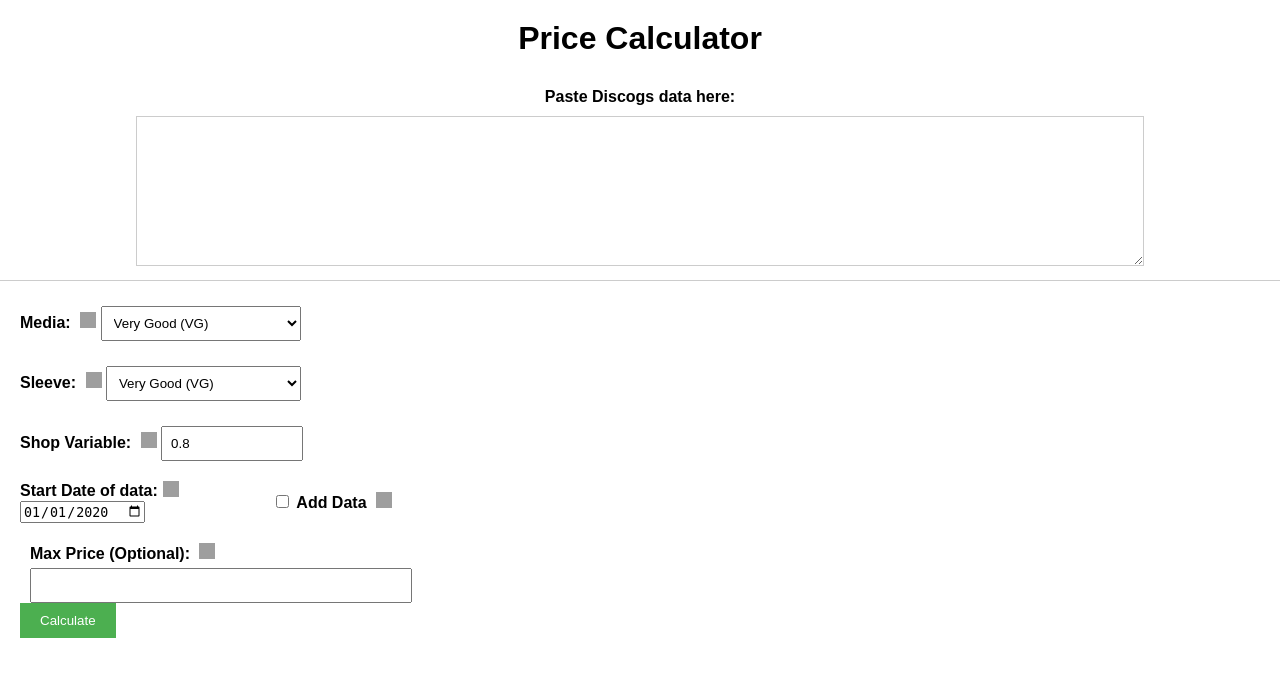
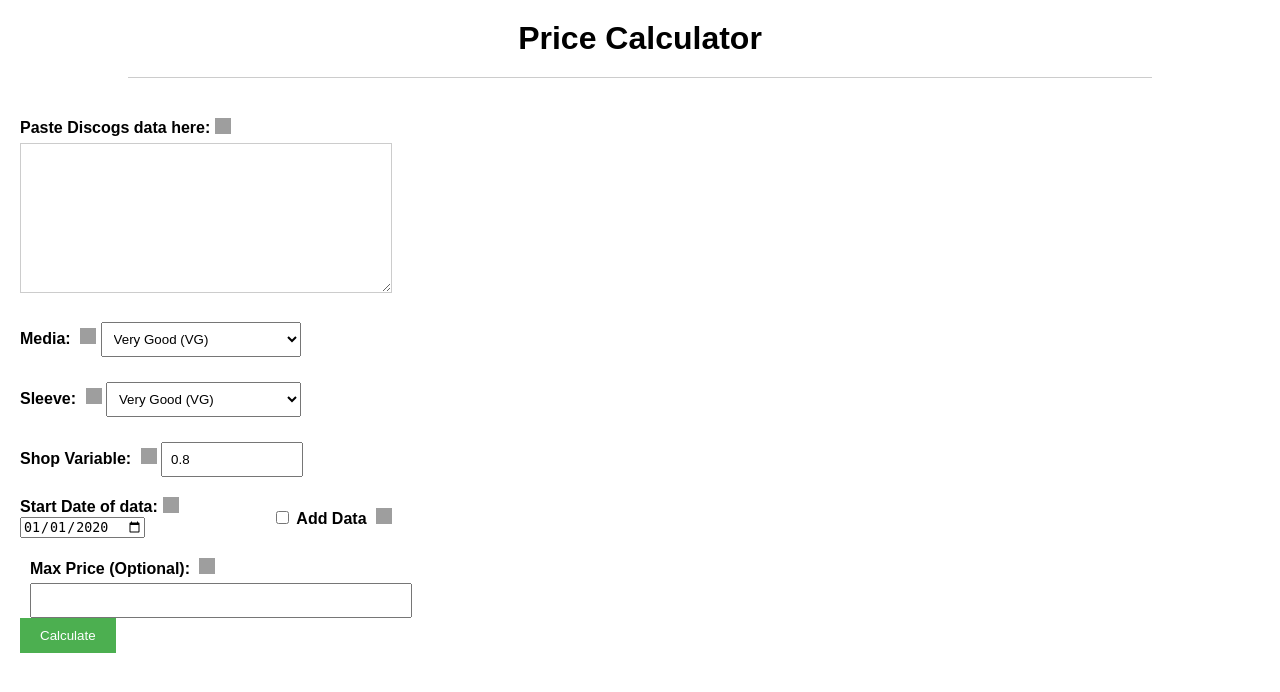
Before and after one commit to stigoftdump/vinylprice2, a Flask app: page / in a window 1280 px wide. Shown: the top 692 px of the page. Run offline with Flask 3, Linux system fonts and the light colour scheme; grey boxes are pictures that could not be loaded.

Commit message:
changed formatting

```diff
--- a/templates/index.html
+++ b/templates/index.html
@@ -13,21 +13,12 @@
         h1 {
             text-align: center;
             margin-top: 20px;
+            margin-bottom: 20px; /* Add some space below the title */
         }
-        .paste-container {
-            text-align: center;
-            margin-top: 20px;
-            padding: 10px;
-            border-bottom: 1px solid #ccc;
-        }
-        textarea {
+        .separator {
             width: 80%;
-            height: 150px;
-            margin-top: 10px;
-            padding: 10px;
-            border: 1px solid #ccc;
-            box-sizing: border-box;
-            font-family: monospace; /* Good for pasted data */
+            margin: 0 auto 20px; /* Center and add space below */
+            border-top: 1px solid #ccc;
         }
         .container {
             display: flex;
@@ -36,6 +27,27 @@
         }
         .left-column {
             width: 30%;
+        }
+        .paste-container {
+            margin-bottom: 20px;
+        }
+        .paste-label-container {
+            display: flex;
+            align-items: center;
+            margin-bottom: 5px;
+        }
+        .paste-label {
+            font-weight: bold;
+            margin-right: 5px;
+        }
+        textarea {
+            width: 100%; /* Make it fill the left column */
+            height: 150px;
+            padding: 10px;
+            border: 1px solid #ccc;
+            box-sizing: border-box;
+            font-family: monospace;
+            text-align: left; /* Left justify the text */
         }
         .right-column {
             width: 45%;
@@ -109,14 +121,21 @@
 <body>
 
     <h1>Price Calculator</h1>
-
-    <div class="paste-container">
-        <label for="discogs_data">Paste Discogs data here:</label><br>
-        <textarea id="discogs_data" name="discogs_data"></textarea>
-    </div>
+    <div class="separator"></div>
 
     <div class="container">
         <div class="left-column">
+            <div class="paste-container">
+                <div class="paste-label-container">
+                    <label for="discogs_data" class="paste-label">Paste Discogs data here:</label>
+                    <div class="tooltip-container" style="cursor: pointer;">
+                        <img src="/static/images/info.svg" alt="Info" style="width: 16px; height: 16px;">
+                        <div class="tooltip-text">Paste discogs data here for the engine to pick up and use</div>
+                    </div>
+                </div>
+                <textarea id="discogs_data" name="discogs_data"></textarea>
+            </div>
+
             <form method="POST">
                 <div class="form-group">
                     <label for="media">Media:</label>
```
